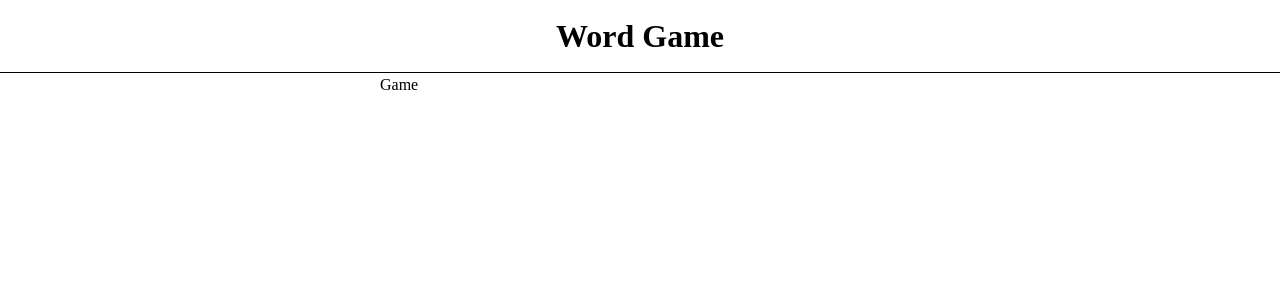
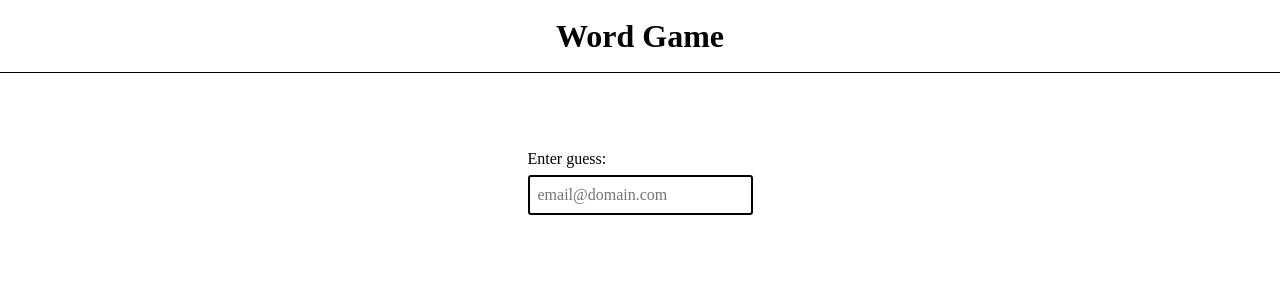
Before and after one commit to paulichdom/project-wordle, a React (Vite) app: page / in a window 1280 px wide. Shown: the top 300 px of the page. Built offline with nearby package versions, Linux system fonts and the light colour scheme.

Commit message:
add input component

```diff
--- /dev/null
+++ b/src/components/Game/Game.module.css
@@ -0,0 +1,7 @@
+.gameWrapper {
+  display: flex;
+  flex-direction: column;
+  justify-content: center;
+  align-items: center;
+  gap: 32px
+}
--- a/src/components/Game/Game.tsx
+++ b/src/components/Game/Game.tsx
@@ -1,7 +1,13 @@
-
+import Input from '../Input';
+import styles from './Game.module.css';
 
 export const Game = () => {
   return (
-    <div>Game</div>
-  )
-}
+    <div className={styles.gameWrapper}>
+      <div>
+
+      </div>
+      <Input />
+    </div>
+  );
+};
--- /dev/null
+++ b/src/components/Input/Input.module.css
@@ -0,0 +1,28 @@
+.guessInputForm {
+  width: max-content;
+  margin: 16px auto;
+  /* border: 1px dotted silver;
+  border-radius: 2px; */
+  padding: 26px 32px 32px;
+}
+
+.guessLabel {
+  display: block;
+  margin-bottom: 16px;
+}
+
+.inputField {
+  display: block;
+  width: 225px;
+  border: 2px solid black;
+
+  padding: 6px 8px;
+  margin-top: 4px;
+  border-radius: 3px 3px 3px 3px;
+}
+
+.inputField:focus {
+  outline: 3px auto blue;
+  outline-offset: 2px;
+  border-color: transparent;
+}
--- /dev/null
+++ b/src/components/Input/Input.tsx
@@ -0,0 +1,19 @@
+import styles from './Input.module.css';
+
+function Input() {
+  return (
+    <form className={styles.guessInputForm}>
+      <label htmlFor="guess-input" className={styles.guessLabel}>
+        Enter guess:
+        <input
+          className={styles.inputField}
+          id="guess-input"
+          type="text"
+          placeholder="email@domain.com"
+        />
+      </label>
+    </form>
+  );
+}
+
+export default Input;
--- /dev/null
+++ b/src/components/Input/index.ts
@@ -0,0 +1,2 @@
+export * from './Input';
+export { default } from './Input';
```
